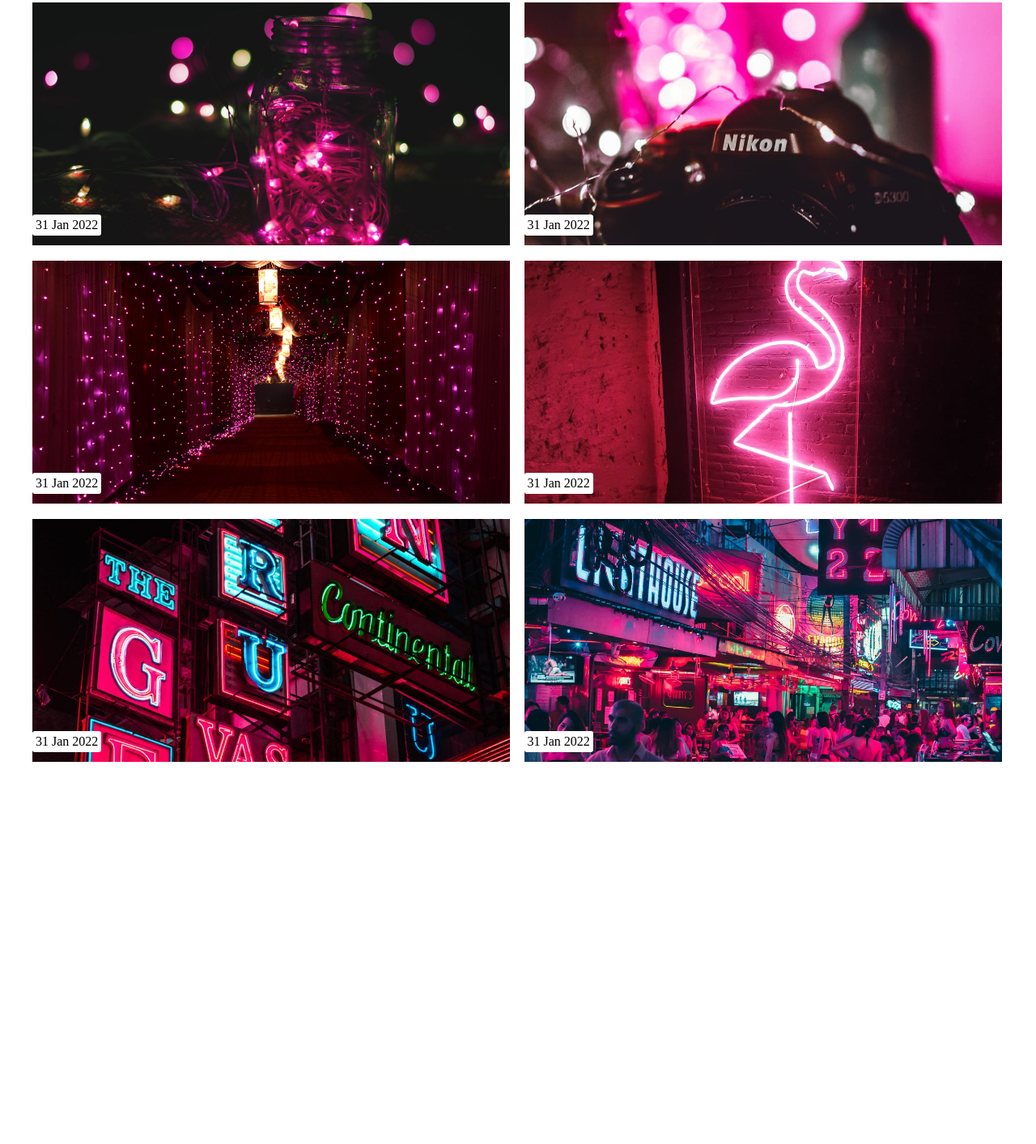
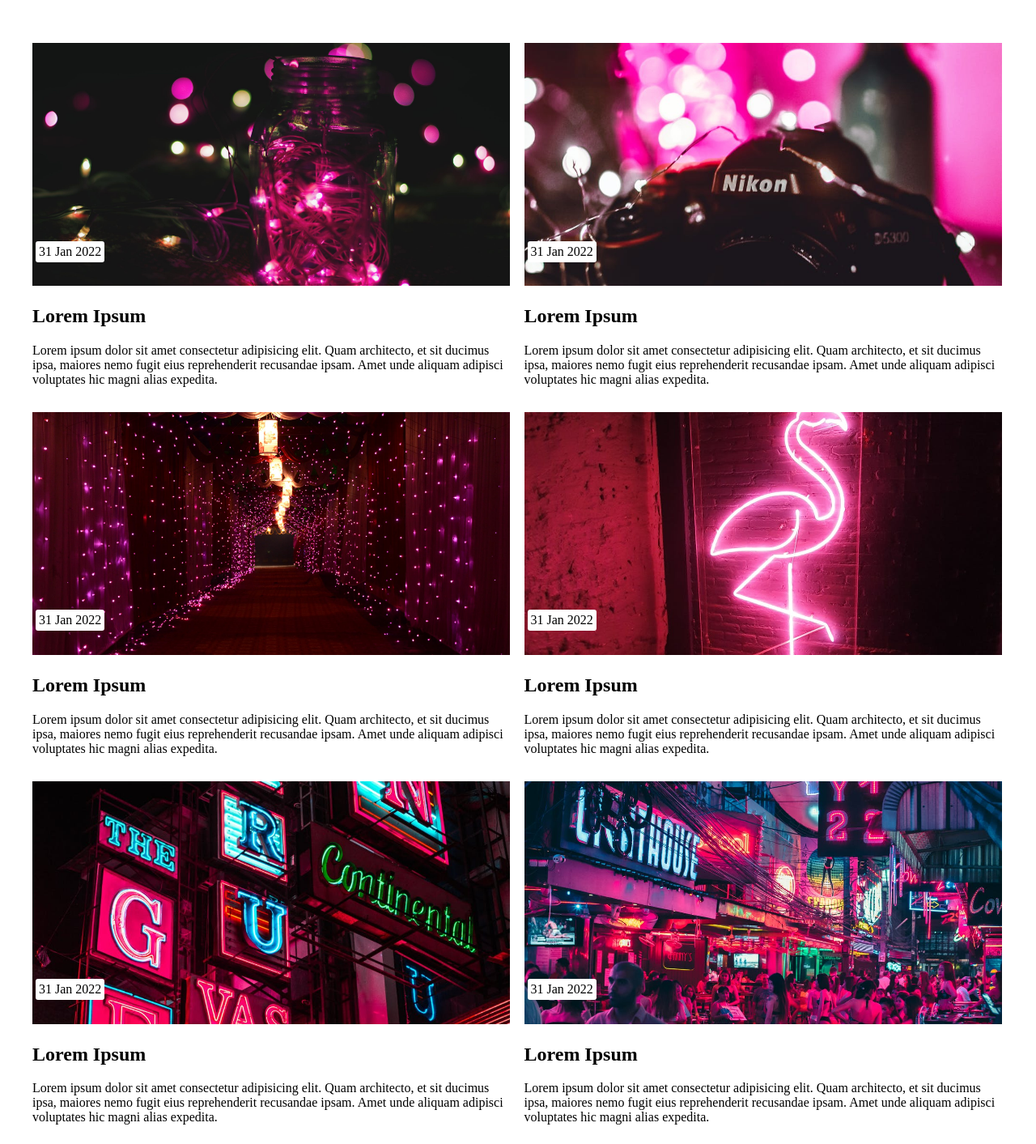
Before and after one commit to BobbaSet/Brief5_Simplon1, a website built with Parcel: page article.html in a window 1280 px wide. Shown: the part 923-2336 px from the top of the page at 81% size. Before the commit the page ends 1876 px from the top, so only its background shows below. Built offline with nearby package versions, Linux system fonts and the light colour scheme.

Commit message:
finit grid article

```diff
--- a/Sass/pages/_article.scss
+++ b/Sass/pages/_article.scss
@@ -6,17 +6,18 @@
     height: auto;
     gap: 15px;
     margin: 0 auto;
-    margin-top: 100px;
+    margin-top: 150px;
 
     .grid-items{
         position: relative;
 
-         p{
+        .para_grid{
             z-index: 1;
             position: absolute;
             background-color: white;
             padding: 4px;
-            bottom: 0px;
+            margin-left: 4px;
+            bottom: 35%;
             border-radius: 3px;
         }
         img{
--- a/article.html
+++ b/article.html
@@ -32,45 +32,95 @@
     <section id="grid">
 
         <div class="grid-items">
-            <p>
+            <p class="para_grid">
                 31 Jan 2022
             </p>
+
+
             <img src="ressources/img_1.jpg" alt="lumière rose">
+            <h1>
+                Lorem Ipsum
+            </h1>
+            <p>
+                Lorem ipsum dolor sit amet consectetur adipisicing elit. Quam architecto, et sit ducimus ipsa,
+                maiores nemo fugit eius reprehenderit recusandae ipsam. Amet unde aliquam adipisci voluptates hic
+                magni alias expedita.
+            </p>
         </div>
 
         <div class="grid-items">
-            <p>
+            <p class="para_grid">
                 31 Jan 2022
             </p>
             <img src="ressources/img_2.jpg" alt="lumière rose">
+            <h1>
+                Lorem Ipsum
+            </h1>
+            <p>
+                Lorem ipsum dolor sit amet consectetur adipisicing elit. Quam architecto, et sit ducimus ipsa,
+                maiores nemo fugit eius reprehenderit recusandae ipsam. Amet unde aliquam adipisci voluptates hic
+                magni alias expedita.
+            </p>
         </div>
 
         <div class="grid-items">
-            <p>
+            <p class="para_grid">
                 31 Jan 2022
             </p>
             <img src="ressources/img_3.jpg" alt="lumière rose">
+            <h1>
+                Lorem Ipsum
+            </h1>
+            <p>
+                Lorem ipsum dolor sit amet consectetur adipisicing elit. Quam architecto, et sit ducimus ipsa,
+                maiores nemo fugit eius reprehenderit recusandae ipsam. Amet unde aliquam adipisci voluptates hic
+                magni alias expedita.
+            </p>
         </div>
 
         <div class="grid-items">
-            <p>
+            <p class="para_grid">
                 31 Jan 2022
             </p>
             <img src="ressources/img_4.jpg" alt="lumière rose">
+            <h1>
+                Lorem Ipsum
+            </h1>
+            <p>
+                Lorem ipsum dolor sit amet consectetur adipisicing elit. Quam architecto, et sit ducimus ipsa,
+                maiores nemo fugit eius reprehenderit recusandae ipsam. Amet unde aliquam adipisci voluptates hic
+                magni alias expedita.
+            </p>
         </div>
 
         <div class="grid-items">
-            <p>
+            <p class="para_grid">
                 31 Jan 2022
             </p>
             <img src="ressources/img_5.jpg" alt="lumière rose">
+            <h1>
+                Lorem Ipsum
+            </h1>
+            <p>
+                Lorem ipsum dolor sit amet consectetur adipisicing elit. Quam architecto, et sit ducimus ipsa,
+                maiores nemo fugit eius reprehenderit recusandae ipsam. Amet unde aliquam adipisci voluptates hic
+                magni alias expedita.
+            </p>
         </div>
 
         <div class="grid-items">
-            <p>
+            <p class="para_grid">
                 31 Jan 2022
             </p>
             <img src="ressources/img_6.jpg" alt="lumière rose">
+            <h1>
+                Lorem Ipsum
+            </h1>
+            <p>
+                Lorem ipsum dolor sit amet consectetur adipisicing elit. Quam architecto, et sit ducimus ipsa,
+                maiores nemo fugit eius reprehenderit recusandae ipsam. Amet unde aliquam adipisci voluptates hic
+                magni alias expedita.
+            </p>
         </div>
 
     </section>
```
Also changed, not shown: Sass/main.css.
